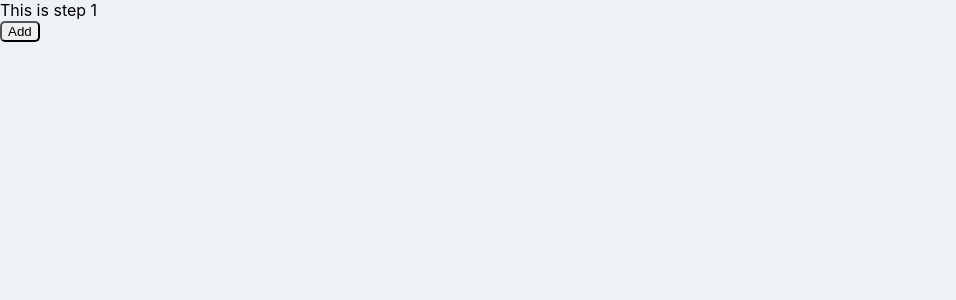
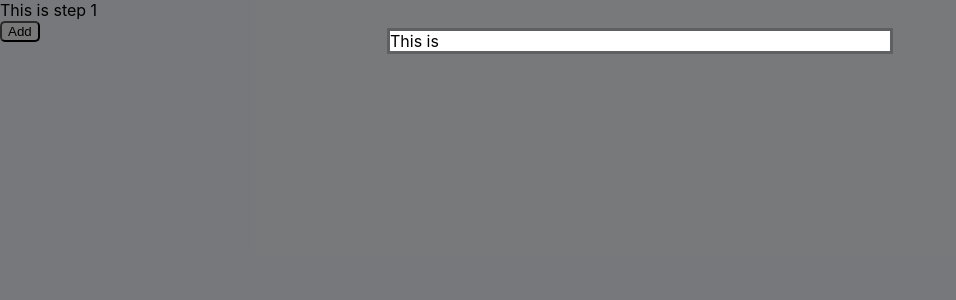
Before and after one commit to tmohammad78/learning_english_app, a React (Create React App) app: page /1th in a window 1280 px wide. Both pictures are taken after a click on the button "Add". Shown: the top 300 px of the page, without its empty margins (0-956 px from the left). Built offline with nearby package versions, Linux system fonts and the light colour scheme.

Commit message:
Use portal and fix issue of portal component

```diff
--- a/src/components/modal/index.tsx
+++ b/src/components/modal/index.tsx
@@ -2,12 +2,21 @@ import { ReactNode, useEffect, useState } from 'react';
 import usePortal from 'src/hooks/portal/use-portal';
 import './style.scss';
 
-const Modal = ({ chidlren }: { chidlren: ReactNode }) => {
+const Modal = ({
+  children,
+  showModal,
+}: {
+  children: ReactNode;
+  showModal: boolean;
+}) => {
   const [isFadeOut, setIsFadeOut] = useState(false);
-  const { Portal, show, hide, isShow } = usePortal({
-    defaultShow: false,
+  const { Portal, show, hide, isShow, toggle } = usePortal({
     escToHide: false,
   });
+
+  useEffect(() => {
+    toggle();
+  }, [showModal]);
 
   useEffect(() => {
     const handleKeyDown = (e: KeyboardEvent) => {
@@ -29,8 +38,8 @@ const Modal = ({ chidlren }: { chidlren: ReactNode }) => {
     hide();
   };
 
-  const handleClickBackdrop = (e: React.MouseEvent<HTMLElement>) => {
-    if ((e.target as any).id === 'modal') close();
+  const handleClickBackdrop = (e: any) => {
+    if (e.target.id === 'modal') close();
   };
 
   return (
@@ -40,7 +49,7 @@ const Modal = ({ chidlren }: { chidlren: ReactNode }) => {
         className={`modal ${isFadeOut && 'modalFadeOut'}`}
         onAnimationEnd={handleAnimEnd}
         onClick={handleClickBackdrop}>
-        <div className="modal-content">{chidlren}</div>
+        <div className="modal-content">{children}</div>
       </div>
     </Portal>
   );
--- a/src/hooks/portal/createPortal.tsx
+++ b/src/hooks/portal/createPortal.tsx
@@ -5,20 +5,19 @@ const createEl = (id: string): HTMLDivElement => {
   const el = document.createElement('div');
   el.setAttribute('id', id);
   document.body.appendChild(el);
-
   return el;
 };
 
 interface Props {
   children: ReactNode;
 }
+
 export default (id: string, isShow: boolean) =>
   ({ children }: Props): ReactPortal | null => {
     const [container, setContainer] = useState<HTMLElement>();
 
     useEffect(() => {
       if (!isShow) return () => null;
-
       setContainer(document.getElementById(id) || createEl(id));
 
       return () => {
--- a/src/hooks/portal/use-portal.tsx
+++ b/src/hooks/portal/use-portal.tsx
@@ -31,7 +31,7 @@ const usePortal = ({
   };
 
   const toggle = () => {
-    isShow ? hide() : show();
+    setIsShow((prev) => !prev);
   };
 
   return { Portal, isShow, toggle, show, hide };
--- a/src/pages/steps/index.tsx
+++ b/src/pages/steps/index.tsx
@@ -1,19 +1,28 @@
+import { useState } from 'react';
 import { useDispatch } from 'react-redux';
 import Button from 'src/components/button';
 import GeneralDay from 'src/components/generalDay';
+import Modal from 'src/components/modal';
 import { addWord } from 'src/redux/words';
 
 interface IStep {
   step: string;
 }
 const StepsPage = (props: any) => {
-  console.log(props);
+  const [show, setShow] = useState<boolean>(false);
 
-  const click = () => {};
+  const click = () => {
+    setShow((prev) => !prev);
+  };
+
   return (
     <>
       <GeneralDay step={props.location.pathname.split(/th|\//)[1]} />
       <Button handleClick={click} submitText="Add" />
+      {show ? true : false}
+      <Modal showModal={show}>
+        <div>This is </div>
+      </Modal>
     </>
   );
 };
```
